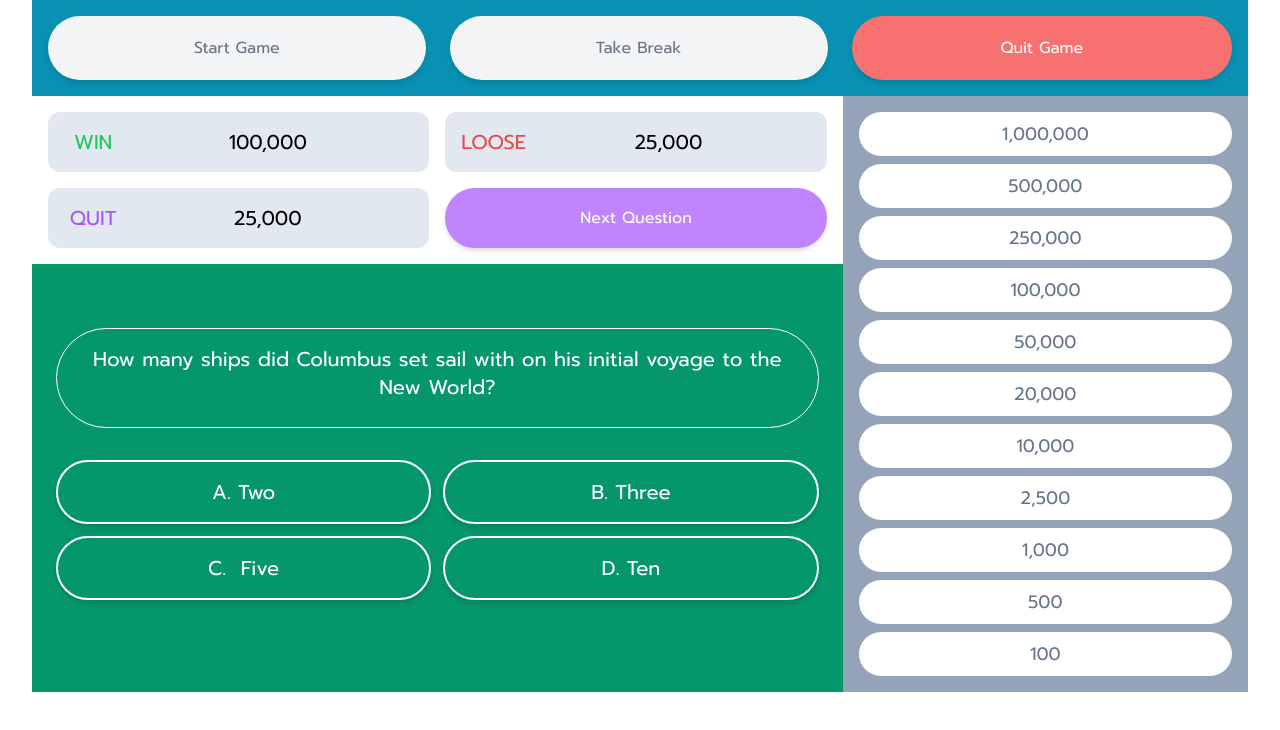
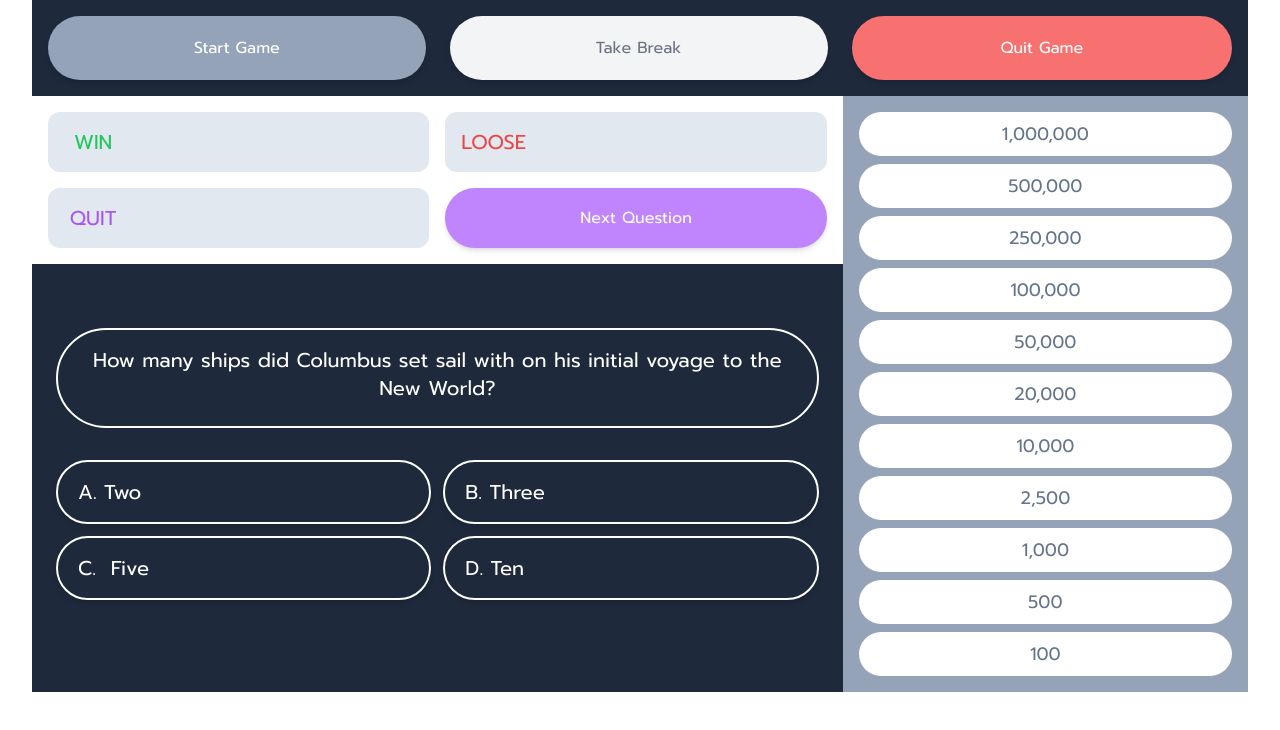
Before and after one commit to kcvijay/wwtbm_react, a React (Create React App) app: page /functions in a window 1280 px wide. Both pictures are taken after a click on the button "Start Game". Shown: the top 730 px of the page. Built offline with nearby package versions, Linux system fonts and the light colour scheme; data requests are answered from the project's data file.

Commit message:
new unique questions

```diff
--- a/public/index.html
+++ b/public/index.html
@@ -7,23 +7,12 @@
     <meta name="theme-color" content="#000000" />
     <meta
       name="description"
-      content="Web site created using create-react-app"
+      content="Who Wants To Be A Millionaire replica created in React"
     />
     <link rel="apple-touch-icon" href="%PUBLIC_URL%/logo192.png" />
-    <!--
-      manifest.json provides metadata used when your web app is installed on a
-      user's mobile device or desktop. See https://developers.google.com/web/fundamentals/web-app-manifest/
-    -->
+
     <link rel="manifest" href="%PUBLIC_URL%/manifest.json" />
-    <!--
-      Notice the use of %PUBLIC_URL% in the tags above.
-      It will be replaced with the URL of the `public` folder during the build.
-      Only files inside the `public` folder can be referenced from the HTML.
 
-      Unlike "/favicon.ico" or "favicon.ico", "%PUBLIC_URL%/favicon.ico" will
-      work correctly both with client-side routing and a non-root public URL.
-      Learn how to configure a non-root public URL by running `npm run build`.
-    -->
     <title>React App</title>
     <style>
       @import url("https://fonts.googleapis.com/css2?family=DM+Sans:ital,wght@0,400;1,700&family=Prompt:wght@400;700&display=swap");
@@ -32,15 +21,5 @@
   <body>
     <noscript>You need to enable JavaScript to run this app.</noscript>
     <div id="root"></div>
-    <!--
-      This HTML file is a template.
-      If you open it directly in the browser, you will see an empty page.
-
-      You can add webfonts, meta tags, or analytics to this file.
-      The build step will place the bundled scripts into the <body> tag.
-
-      To begin the development, run `npm start` or `yarn start`.
-      To create a production bundle, use `npm run build` or `yarn build`.
-    -->
   </body>
 </html>
--- /dev/null
+++ b/src/Components/ShowCase.jsx
@@ -0,0 +1,33 @@
+import React from "react";
+
+const ShowCase = ({ nextStep, prevStep, gameStart, newQuestion }) => {
+  return (
+    <div>
+      <div className="main-action-page  min-h-[25%] bg-white grid grid-cols-1fr1fr gap-4 p-4 items-center">
+        <div className="showcase p-4 bg-slate-200 rounded-xl grid grid-cols-1fr5fr text-center">
+          <p className="text-green-500 text-xl">WIN</p>
+          <p className="text-xl">{nextStep}</p>
+        </div>
+        <div className="showcase p-4 bg-slate-200 rounded-xl grid grid-cols-1fr5fr text-center">
+          <p className="text-red-500 text-xl">LOOSE</p>
+          <p className="text-xl">{prevStep}</p>
+        </div>
+        <div className="showcase p-4 bg-slate-200 rounded-xl grid grid-cols-1fr5fr text-center">
+          <p className="text-purple-500 text-xl">QUIT</p>
+          <p className="text-xl">{prevStep}</p>
+        </div>
+        <div>
+          <button
+            className="purple-btn p-4 disabled:bg-purple-100 disabled:border-none disabled:hover:text-white"
+            disabled={gameStart}
+            onClick={newQuestion}
+          >
+            Next Question
+          </button>
+        </div>
+      </div>
+    </div>
+  );
+};
+
+export default ShowCase;
--- /dev/null
+++ b/src/Components/questionOptions.jsx
@@ -0,0 +1,52 @@
+import React from "react";
+
+const QuestionOptions = ({
+  question,
+  optionA,
+  optionB,
+  optionC,
+  optionD,
+  clickAnswer,
+}) => (
+  <div className="question-section px-6 py-12">
+    <p className="border-2 border-white p-4 h-[100px] text-white text-center text-xl rounded-full">
+      {question}
+    </p>
+    <div className="grid grid-cols-2 gap-3 my-8">
+      <button
+        className="block border-2 border-white text-white py-4 px-5 text-xl text-left capitalize rounded-full shadow-md"
+        key={optionA}
+        value="A"
+        onClick={clickAnswer}
+      >
+        A.&nbsp;{optionA}
+      </button>
+      <button
+        className="block border-2 border-white text-white py-4 px-5 text-xl text-left capitalize rounded-full shadow-md"
+        key={optionB}
+        value="B"
+        onClick={clickAnswer}
+      >
+        B.&nbsp;{optionB}
+      </button>
+      <button
+        className="block border-2 border-white text-white py-4 px-5 text-xl text-left capitalize rounded-full shadow-md"
+        key={optionC}
+        value="C"
+        onClick={clickAnswer}
+      >
+        C. &nbsp;{optionC}
+      </button>
+      <button
+        className="block border-2 border-white text-white py-4 px-5 text-xl text-left capitalize rounded-full shadow-md"
+        key={optionD}
+        value="D"
+        onClick={clickAnswer}
+      >
+        D.&nbsp;{optionD}
+      </button>
+    </div>
+  </div>
+);
+
+export default QuestionOptions;
--- a/src/Functions.jsx
+++ b/src/Functions.jsx
@@ -1,5 +1,8 @@
 import React, { useState, useEffect } from "react";
 import axios from "axios";
+
+import QuestionOptions from "./Components/questionOptions";
+import ShowCase from "./Components/ShowCase";
 
 const Functions = () => {
   const steps = [
@@ -11,9 +14,9 @@ const Functions = () => {
 
   const [gameStart, setGameStart] = useState(false);
   const [data, setData] = useState([]);
-  const [question, setQuestion] = useState([]);
+  const [question, setQuestion] = useState({});
+  const [askedQuestions, setAskedQuestions] = useState([]);
   const [currentStep, setCurrentStep] = useState(steps[0]);
-  const [currentQsn, setCurrentQsn] = useState({});
 
   // const [chosenOption, setChosenOption] = useState("");
   // const [step, setStep] = useState();
@@ -21,7 +24,6 @@ const Functions = () => {
   // const [wonAmount, setWonAmount] = useState();
   // const [showEndScreen, setShowEndScreen] = useState(false);
   // const showedQuestions = [];
-  const askedQuestions = [];
 
   useEffect(() => {
     axios
@@ -38,28 +40,18 @@ const Functions = () => {
     setGameStart(true);
     let newQuestion = makeRandQuestion();
     if (!askedQuestions.includes(newQuestion)) {
-      askedQuestions.push(newQuestion);
+      setAskedQuestions((current) => [...current, newQuestion]);
       setQuestion(data[newQuestion]);
     } else {
       newQsnHandler();
     }
   };
 
-  // const startGameHandler = () => {
-  //   const questionIndex = Math.floor(Math.random() * data.length);
-  //   setQuestion(data[questionIndex]);
-  // };
-
-  // const startGameHandler = () => {
-  //   const question = Math.floor(Math.random() * 100);
-  //   setQuestionList(question);
-
-  //   if (!questionList.includes(question)) {
-  //     axios
-  //       .get(`http://localhost:3300/questions/${question}`)
-  //       .then((res) => setData(res.data));
-  //   }
-  // };
+  const answersClickHandler = (e) => {
+    if (e.target.value !== question.answer) {
+      return;
+    } else newQsnHandler();
+  };
 
   // const wrongOptionHandler = () => {
   //   setStep(step);
@@ -92,24 +84,14 @@ const Functions = () => {
   // //   setShowEndScreen(false);
   // // };
 
-  // const answerClickHandler = (e) => {
-  //   if (question.correctIndex !== e.target.value) {
-  //     alert("Sorry, the answer is wrong.");
-  //   } else {
-  //     alert("Congratulations. You answered right.");
-  //     setCurrentStep((prevIndex) => {
-  //       if (prevIndex > 0) {
-  //         return prevIndex + 1;
-  //       }
-  //     });
-  //     console.log(currentStep);
-  //   }
-  // };
-
   return (
     <div className="min-h-[100vh] rounded-md">
-      <div className="action-bar bg-cyan-600 h-24 p-4 flex justify-center gap-6">
-        <button className="primary-btn" onClick={newQsnHandler}>
+      <div className="action-bar bg-slate-800 h-24 p-4 flex justify-center gap-6 disabled:bg-slate-400">
+        <button
+          className="primary-btn disabled:bg-slate-400 disabled:text-white"
+          onClick={newQsnHandler}
+          disabled={gameStart}
+        >
           Start Game
         </button>
         <button className="primary-btn">Take Break</button>
@@ -117,56 +99,17 @@ const Functions = () => {
       </div>
 
       <div className="main-page grid grid-cols-2fr1fr">
-        <div className="grid-left bg-emerald-600 flex flex-col gap-4">
-          <div className="main-action-page  min-h-[25%] bg-white grid grid-cols-1fr1fr gap-4 p-4 items-center">
-            <div className="showcase p-4 bg-slate-200 rounded-xl grid grid-cols-1fr5fr text-center">
-              <p className="text-green-500 text-xl">WIN</p>
-              <p className="text-xl">100,000</p>
-            </div>
-            <div className="showcase p-4 bg-slate-200 rounded-xl grid grid-cols-1fr5fr text-center">
-              <p className="text-red-500 text-xl">LOOSE</p>
-              <p className="text-xl">25,000</p>
-            </div>
-            <div className="showcase p-4 bg-slate-200 rounded-xl grid grid-cols-1fr5fr text-center">
-              <p className="text-purple-500 text-xl">QUIT</p>
-              <p className="text-xl">25,000</p>
-            </div>
-            <div>
-              <button className="purple-btn p-4">Next Question</button>
-            </div>
-          </div>
+        <div className="grid-left bg-slate-800 flex flex-col gap-4">
+          <ShowCase gameStart={!gameStart} newQuestion={newQsnHandler} />
           {gameStart && (
-            <div className="question-section px-6 py-12">
-              <p className="border border-white p-4 h-[100px] text-white text-center text-xl rounded-full">
-                {question.question}
-              </p>
-              <div className="grid grid-cols-2 gap-3 my-8">
-                <button
-                  className="block border-2 border-white text-white py-4 px-5 text-xl rounded-full shadow-md"
-                  key={question.A}
-                >
-                  A.&nbsp;{question.A}
-                </button>
-                <button
-                  className="block border-2 border-white text-white py-4 px-5 text-xl rounded-full shadow-md"
-                  key={question.B}
-                >
-                  B.&nbsp;{question.B}
-                </button>
-                <button
-                  className="block border-2 border-white text-white py-4 px-5 text-xl rounded-full shadow-md"
-                  key={question.C}
-                >
-                  C. &nbsp;{question.C}
-                </button>
-                <button
-                  className="block border-2 border-white text-white py-4 px-5 text-xl rounded-full shadow-md"
-                  key={question.D}
-                >
-                  D.&nbsp;{question.D}
-                </button>
-              </div>
-            </div>
+            <QuestionOptions
+              question={question.question}
+              optionA={question.A}
+              optionB={question.B}
+              optionC={question.C}
+              optionD={question.D}
+              clickAnswer={answersClickHandler}
+            />
           )}
         </div>
         <div className="grid-right bg-slate-400 p-4">
```
